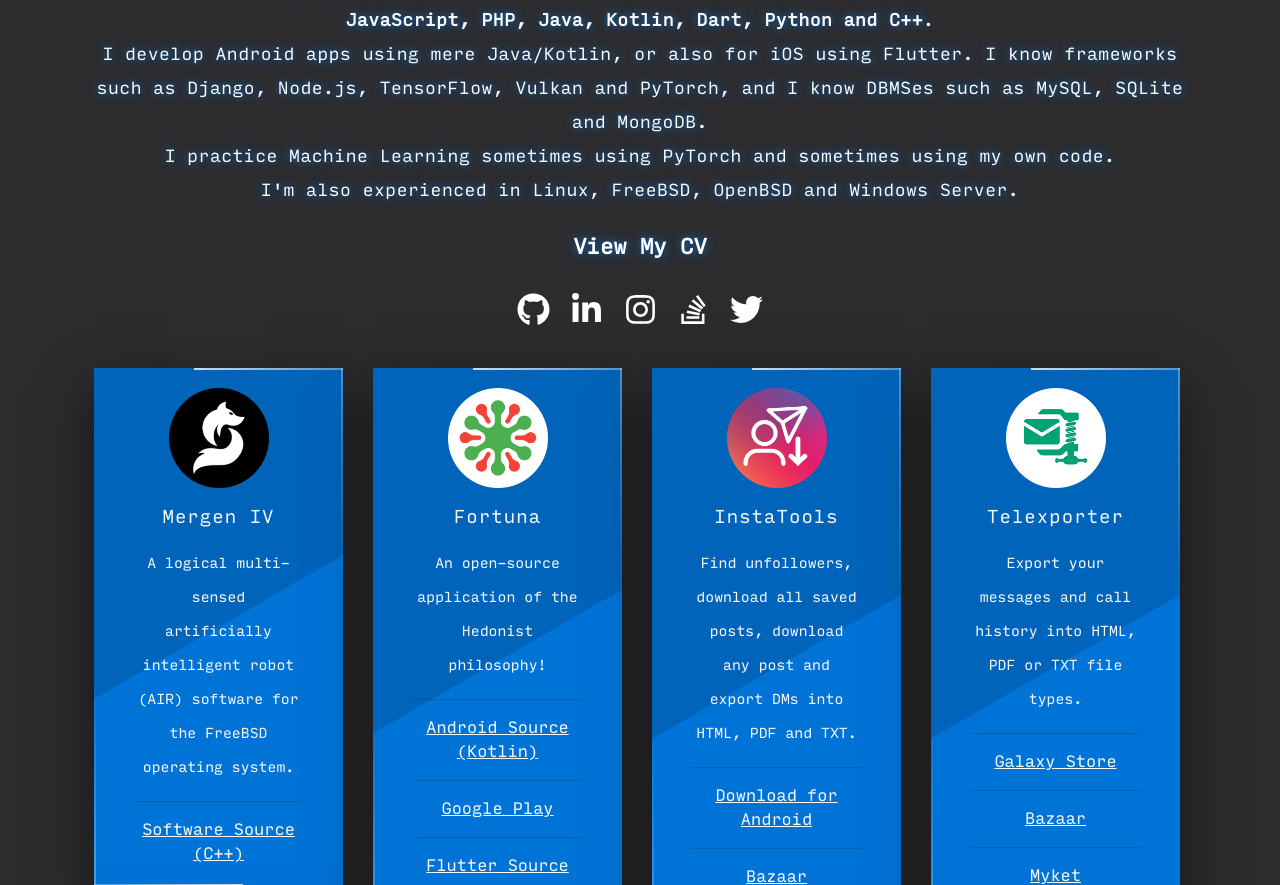
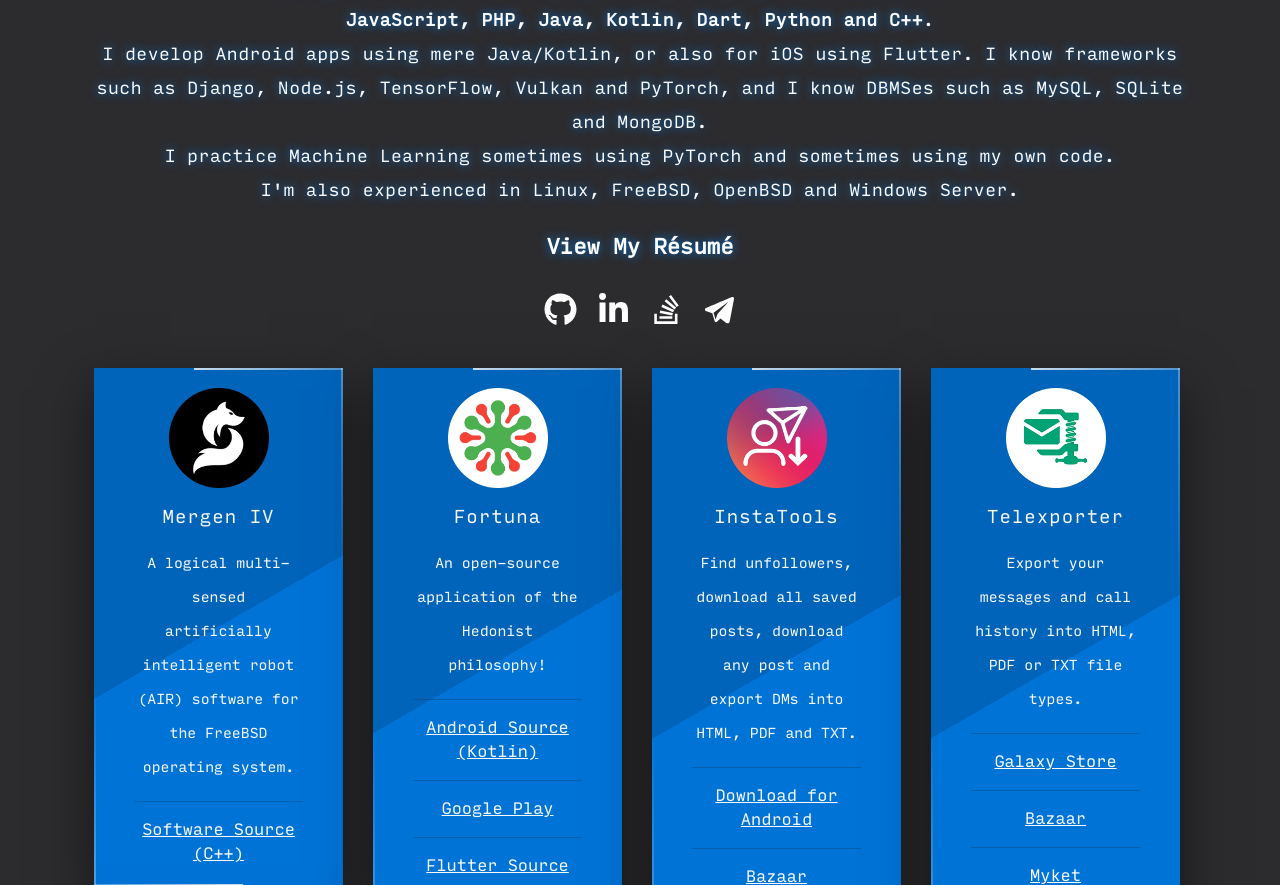
Before and after one commit to fulcrum6378/welcome_php, a PHP site: page / in a window 1280 px wide. Shown: the part 486-1371 px from the top of the page. Run offline with PHP 8.4, Linux system fonts and the light colour scheme.

Commit message:
2024.06.17 - 1 (added Telegram, disabled the useless social links, CV -> Résumé)

```diff
--- a/index.php
+++ b/index.php
@@ -67,15 +67,16 @@ for ($i = 0; $i < count($langs); $i++)
 // Process the current page: Main
 $social = array(
     new Link("https://github.com/fulcrum6378", "fulcrum6378 (Mahdi Parastesh)", icon: "github"),
-    new Link("https://www.linkedin.com/in/fulcrum6378/", "Mahdi Parastesh | LinkedIn", icon: "linkedin"),
-    new Link("https://www.instagram.com/fulcrum6378/",
-        "Mahdi Parastesh (@fulcrum6378) • Instagram photos and videos", icon: "instagram"),
     /*new Link("https://play.google.com/store/apps/dev?id=8797895762316770334",
         "Android Apps by Mahdi Parastesh on Google Play", icon: "google_play"),*/
+    new Link("https://www.linkedin.com/in/fulcrum6378/", "Mahdi Parastesh | LinkedIn", icon: "linkedin"),
     new Link("https://stackoverflow.com/users/10728785/mahdi-parastesh",
         "User Mahdi Parastesh - Stack Overflow", icon: "stackoverflow"),
+    new Link("https://t.me/Fulcrum6378", "Telegram: Contact @Fulcrum6378", icon: "telegram"),
+    /*new Link("https://www.instagram.com/fulcrum6378/",
+        "Mahdi Parastesh (@fulcrum6378) • Instagram photos and videos", icon: "instagram"),
     new Link("https://twitter.com/fulcrum6378",
-        "Mahdi Parastesh (@fulcrum6378) / X", icon: "twitter"),
+        "Mahdi Parastesh (@fulcrum6378) / X", icon: "twitter"),*/
 );
 $sexbook_pos = 3;
 $projects = array(
--- a/welcome/lang.php
+++ b/welcome/lang.php
@@ -78,9 +78,9 @@ Mi praktikas Maŝinlernadon foje uzante TensorFlow kaj foje uzante mian propran
 Mi ankaŭ estas sperta pri Linukso, FreeBSD, OpenBSD kaj Windows Server.",
     ],
     'viewCv' => [
-        'View My CV',
+        'View My Résumé',
         'مشاهده رزومه من',
-        'Rigardu Mian CV',
+        'Vidu Mian Kursumon',
     ],
 );
 
```
Also changed, not shown: welcome/img/telegram.svg (added).
